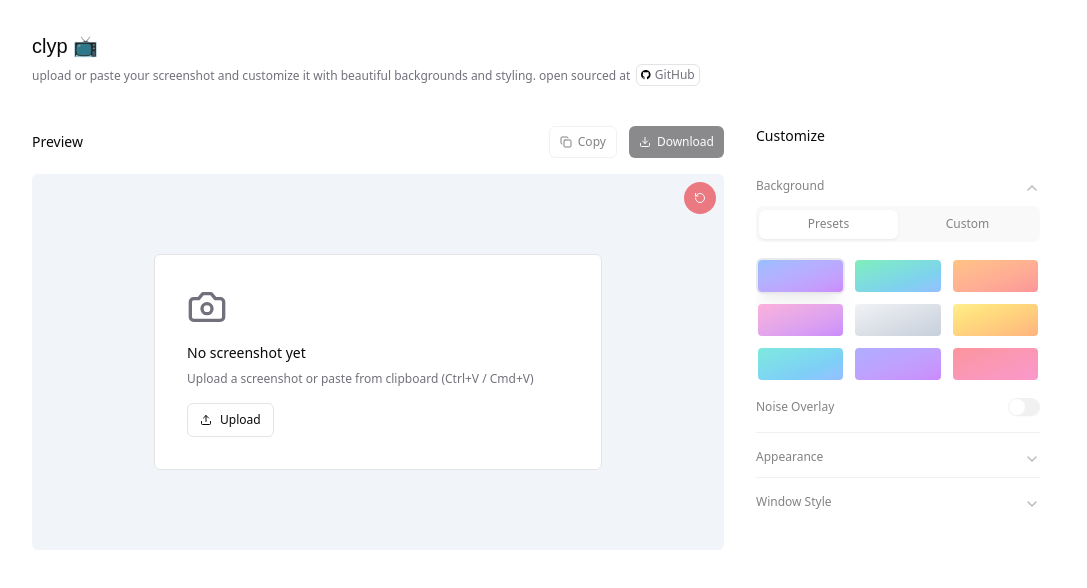
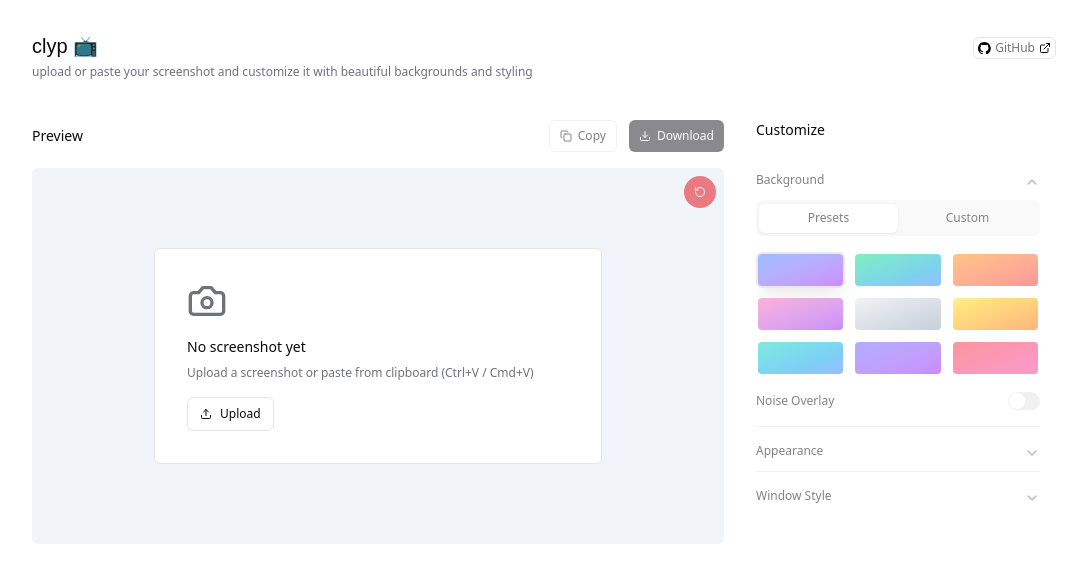
Before and after one commit to SanyamPunia/clyp, a Next.js app: page / in a window 1280 px wide. Shown: the top 588 px of the page, without its empty margins (96-1183 px from the left). Built offline with nearby package versions, Linux system fonts and the light colour scheme; a web font is replaced by a local one.

Commit message:
fix: :lipstick: ui-tweak#2

```diff
--- a/app/page.tsx
+++ b/app/page.tsx
@@ -1,6 +1,7 @@
 import { Clyp } from "@/components/screenshot-beautifier";
 import Link from "next/link";
 import { Schoolbell } from "next/font/google";
+import { ExternalLink } from "lucide-react";
 
 const schoolbell = Schoolbell({
   weight: "400",
@@ -13,14 +14,10 @@ export default function Home() {
     <main className="p-8">
       <div className="max-w-5xl mx-auto">
         <div className="mb-2">
-          <Link href="/">
+          <Link href="/" className="flex items-center justify-between gap-1">
             <h1 className={`text-xl font-medium mb-1 ${schoolbell.className}`}>
               clyp 📺
             </h1>
-          </Link>
-          <p className="text-xs text-muted-foreground">
-            upload or paste your screenshot and customize it with beautiful
-            backgrounds and styling. open sourced at
             <a
               href="https://github.com/SanyamPunia/clyp"
               className="inline-flex items-center gap-1 border px-1 py-0.5 rounded-sm hover:bg-muted transition-colors ml-1.5"
@@ -44,7 +41,12 @@ export default function Home() {
               <span className="text-xs text-muted-foreground font-medium hover:underline">
                 GitHub
               </span>
+              <ExternalLink className="size-3" />
             </a>
+          </Link>
+          <p className="text-xs text-muted-foreground">
+            upload or paste your screenshot and customize it with beautiful
+            backgrounds and styling
           </p>
         </div>
 
```
